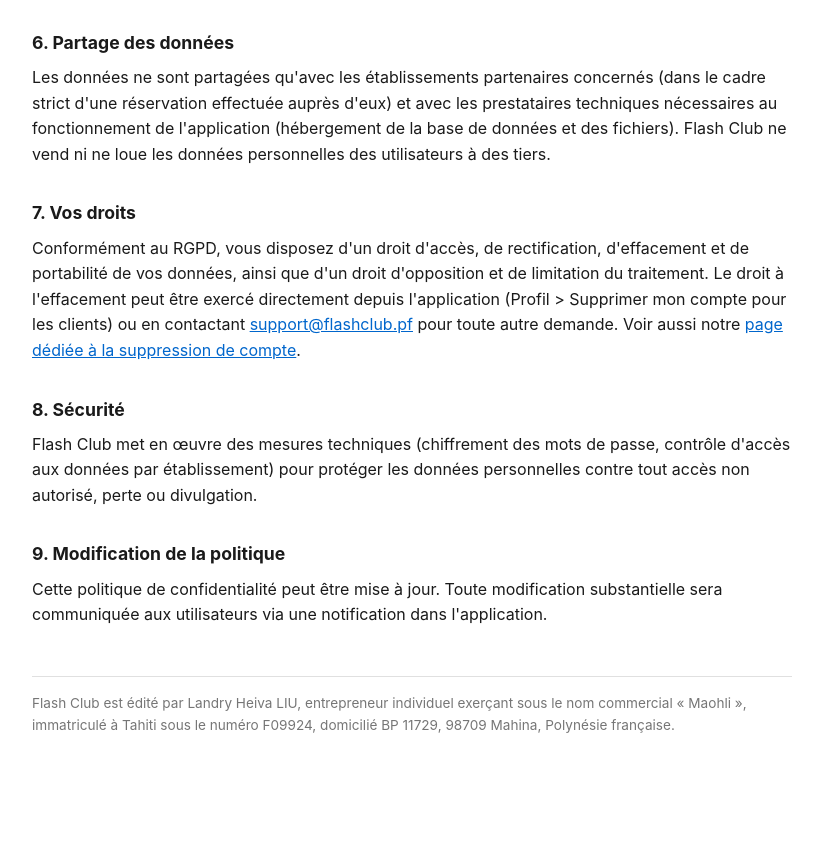
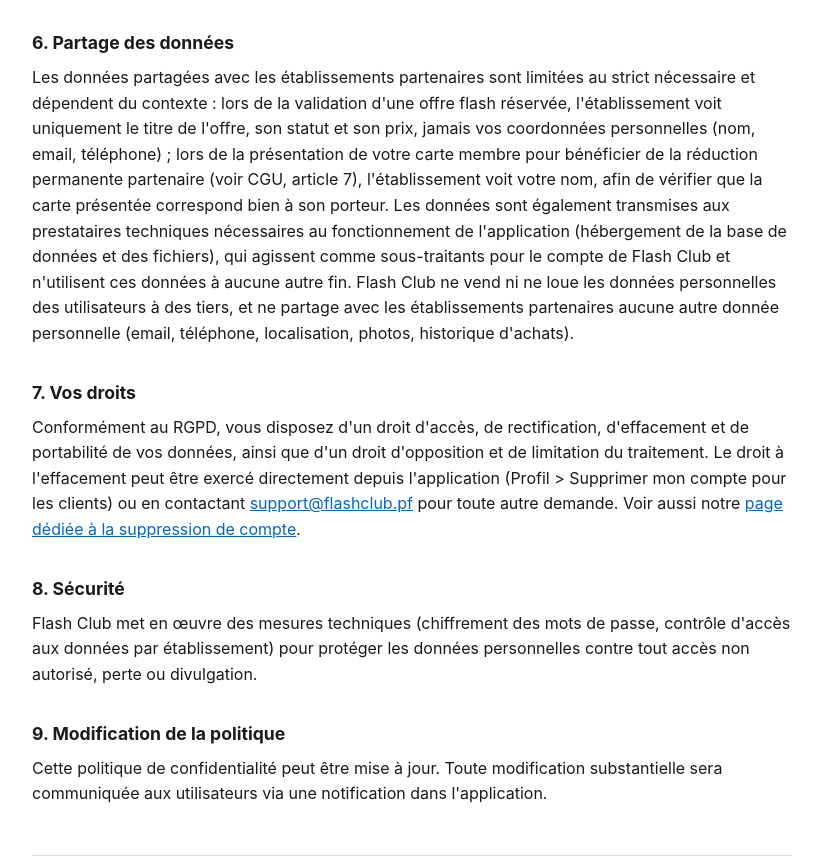
Before and after one commit to landry2608/flash-club-legal, a plain HTML site: page privacy/index.html in a window 1280 px wide. Shown: the part 1024-1889 px from the top of the page, without its empty margins (228-1051 px from the left). Before the commit the page ends 1840 px from the top, so only its background shows below. Drawn offline with Linux system fonts and the light colour scheme.

Commit message:
Préciser le partage de données avec les établissements partenaires
Updated data sharing policy to clarify limitations and conditions.

```diff
--- a/privacy/index.html
+++ b/privacy/index.html
@@ -47,7 +47,7 @@
 <p>Les données de compte sont conservées tant que le compte est actif. En cas de suppression du compte, les données personnelles identifiantes sont anonymisées immédiatement et les identifiants de connexion supprimés ; certaines données liées aux transactions passées peuvent être conservées sous forme anonymisée à des fins comptables, conformément aux obligations légales de conservation.</p>
 
 <h2>6. Partage des données</h2>
-<p>Les données ne sont partagées qu'avec les établissements partenaires concernés (dans le cadre strict d'une réservation effectuée auprès d'eux) et avec les prestataires techniques nécessaires au fonctionnement de l'application (hébergement de la base de données et des fichiers). Flash Club ne vend ni ne loue les données personnelles des utilisateurs à des tiers.</p>
+<p>Les données partagées avec les établissements partenaires sont limitées au strict nécessaire et dépendent du contexte : lors de la validation d'une offre flash réservée, l'établissement voit uniquement le titre de l'offre, son statut et son prix, jamais vos coordonnées personnelles (nom, email, téléphone) ; lors de la présentation de votre carte membre pour bénéficier de la réduction permanente partenaire (voir CGU, article 7), l'établissement voit votre nom, afin de vérifier que la carte présentée correspond bien à son porteur. Les données sont également transmises aux prestataires techniques nécessaires au fonctionnement de l'application (hébergement de la base de données et des fichiers), qui agissent comme sous-traitants pour le compte de Flash Club et n'utilisent ces données à aucune autre fin. Flash Club ne vend ni ne loue les données personnelles des utilisateurs à des tiers, et ne partage avec les établissements partenaires aucune autre donnée personnelle (email, téléphone, localisation, photos, historique d'achats).</p>
 
 <h2>7. Vos droits</h2>
 <p>Conformément au RGPD, vous disposez d'un droit d'accès, de rectification, d'effacement et de portabilité de vos données, ainsi que d'un droit d'opposition et de limitation du traitement. Le droit à l'effacement peut être exercé directement depuis l'application (Profil &gt; Supprimer mon compte pour les clients) ou en contactant <a href="mailto:support@flashclub.pf">support@flashclub.pf</a> pour toute autre demande. Voir aussi notre <a href="../account-deletion/">page dédiée à la suppression de compte</a>.</p>
```
